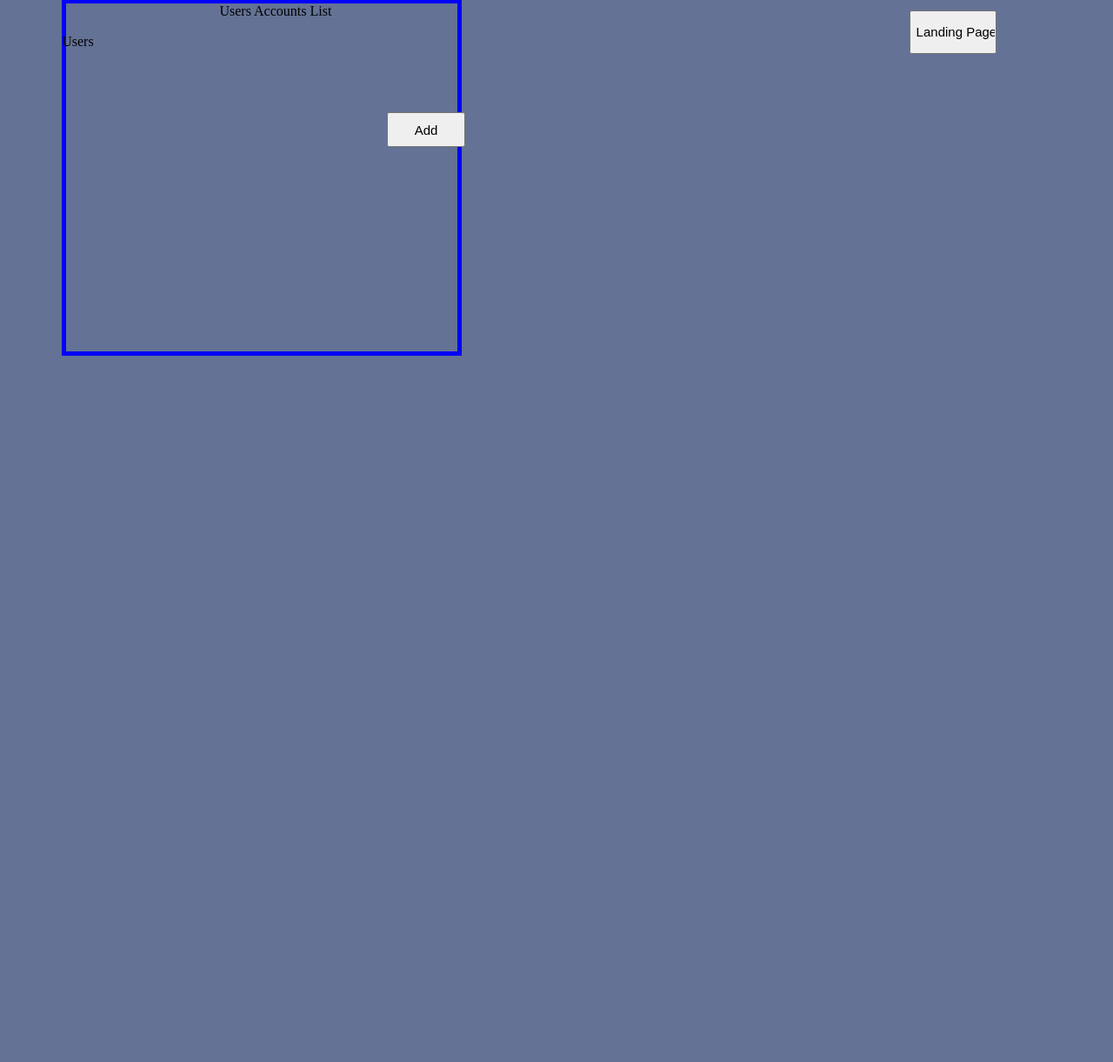
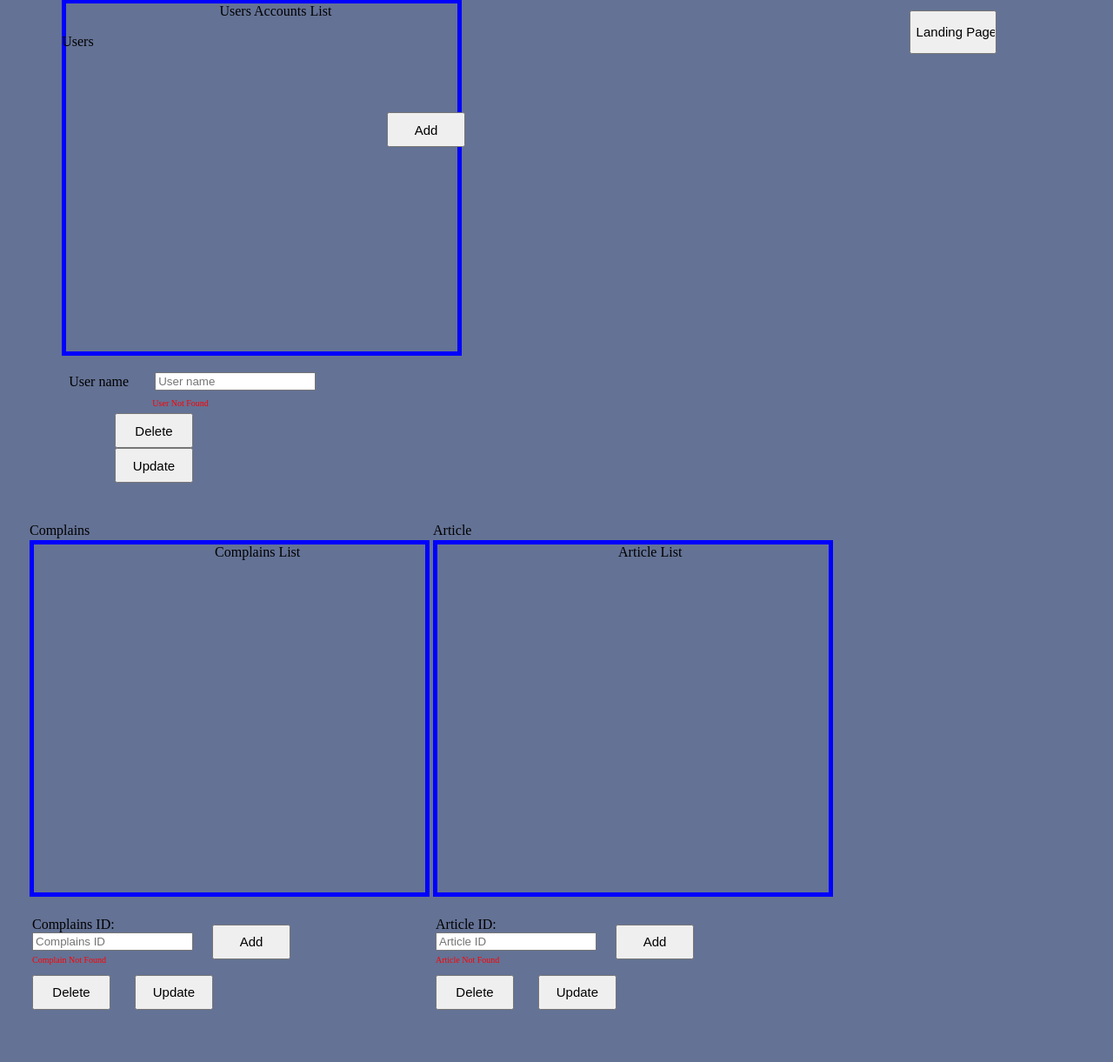
Before and after one commit to helenmand/Stop-Hate-Crimes, a PHP site: page /AdminPage.html in a window 1280 px wide. Shown: the part 101-1322 px from the top of the page at 87% size. Before the commit the page ends 510 px from the top, so only its background shows below. Run offline with PHP 8.4, Linux system fonts and the light colour scheme.

Commit message:
Finished ended somehow need javascript

```diff
--- a/AdminPage.css
+++ b/AdminPage.css
@@ -38,12 +38,69 @@ body{
 	height: 400px;
 	text-align: center;
 }
+
 .AddButton {
 	margin-top: 130px;
 	margin-left:437px;
 	position: absolute;
-
 	font-size: 15px;
 	height: 40px;
 	width: 90px;
 }
+.width00shell {
+	width:100px;
+}
+.UserNamelabel {
+	margin-left: 5%;
+
+}
+.UserNameInput {
+
+}
+.WarningLabel {
+	margin-left:35%;
+	font-size: 10px;
+	color:red;
+}
+.SelectionAreaUsers {
+	border: 5px ;
+	margin-left:5%;
+
+}
+.UpdateButtons	{
+	margin-left:20%;
+	font-size: 15px;
+	height: 40px;
+	width: 90px;
+}
+.DeleteButtons {
+	margin-left:20%;
+	font-size: 15px;
+	height: 40px;
+	width: 90px;
+}
+
+.ControlsComplainsArticle {
+	margin-left:5%;
+	margin-bottom:10%;
+}
+
+.warningLabelComArt {
+	font-size: 10px;
+	color:red;
+}
+
+.ButtonDelComplArt {
+	margin-top:2%;
+	font-size: 15px;
+	height: 40px;
+	width: 90px;
+}
+
+.ButtonUpComplArt {
+	margin-top:2%;
+	margin-left:10%;
+	font-size: 15px;
+	height: 40px;
+	width: 90px;
+}
--- a/AdminPage.html
+++ b/AdminPage.html
@@ -24,7 +24,51 @@
 
 <p class="Tag">Users Accounts List</p>
 
+<div class="SelectionAreaUsers">
+<table>
+<tr><td class="width00shell"><label class="UserNamelabel">User name</label></td><td><input class="UserNameInput" type="text" Placeholder="User name"/></td></tr>
 
+<tr><td colspan="2"><label class="WarningLabel" >User Not Found</label></td></tr>
+
+<tr><td colspan="2"><input class="DeleteButtons" type="submit" value="Delete">
+
+<input class="UpdateButtons" type="submit" value="Update"></td></tr>
+</table>
+</div>
+
+<table>
+<tr><td>
+<p class="Users">Complains</p>
+
+<p class="Tag">Complains List</p>
+</td>
+<td>
+<p class="Users">Article</p>
+
+<p class="Tag">Article List</p>
+</td></tr>
+
+<tr><td>
+<table class="ControlsComplainsArticle">
+<tr><td><label>Complains ID:</label><br><input type="text" Placeholder="Complains ID"/><br><label class="warningLabelComArt" >Complain Not Found</label></td>
+<td><input class="UpdateButtons" type="submit" value="Add"></td></tr>
+
+<tr><td colspan="2"><input class="ButtonDelComplArt" type="submit" value="Delete"><input class="ButtonUpComplArt" type="submit" value="Update"></td></tr>
+</table>
+</td>
+
+<td>
+<table class="ControlsComplainsArticle">
+<tr><td><label>Article ID:</label><br><input type="text" Placeholder="Article ID"/><br><label class="warningLabelComArt" >Article Not Found</label></td>
+<td><input class="UpdateButtons" type="submit" value="Add"></td></tr>
+
+<tr><td colspan="2"><input class="ButtonDelComplArt" type="submit" value="Delete"><input class="ButtonUpComplArt" type="submit" value="Update"></td></tr>
+</table>
+</td></tr>
+
+</table>
+
+</div>
 
 </body>
 </html>
```
